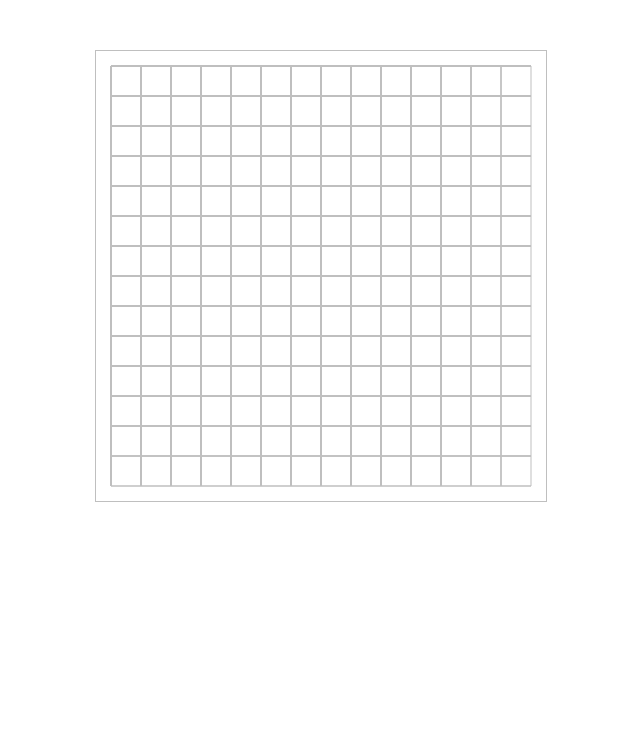
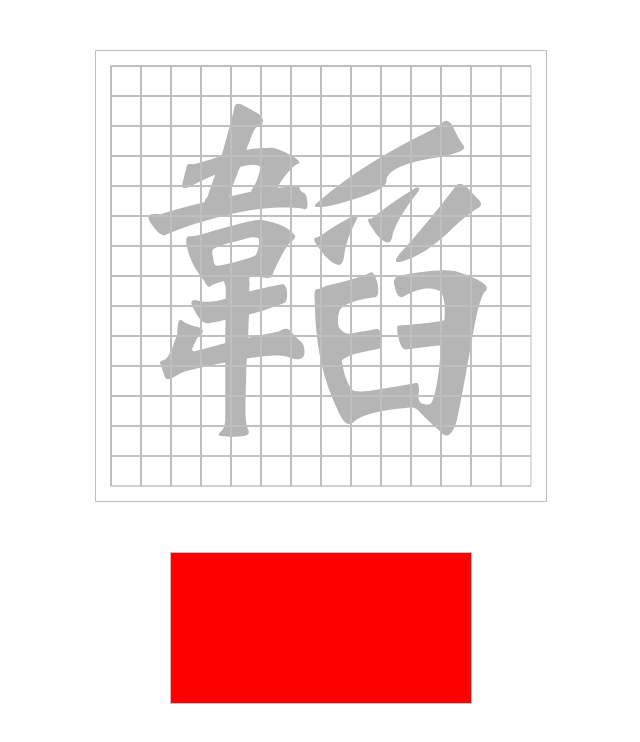
Before and after one commit to ChrisWen960216/five-in-a-row, a React app: page / in a window 1280 px wide. Shown: the top 742 px of the page, without its empty margins (319-959 px from the left). Built offline with nearby package versions, Linux system fonts and the light colour scheme.

Commit message:
Adding background img

```diff
--- a/public/index.html
+++ b/public/index.html
@@ -26,6 +26,7 @@
       You need to enable JavaScript to run this app.
     </noscript>
     <div id="root"></div>
+    <canvas style="background-color: red"></canvas>
     <!--
       This HTML file is a template.
       If you open it directly in the browser, you will see an empty page.
--- a/src/components/Board.js
+++ b/src/components/Board.js
@@ -1,5 +1,5 @@
 import React, { Component } from 'react';
-
+import logo from '../img/logo.png';
 import '../style/Board.scss';
 
 export default class Board extends Component {
@@ -28,12 +28,14 @@ export default class Board extends Component {
   }
 
   componentDidMount() {
-    console.log(this.state);
+    // const logo = new Image();
+    // logo.src = '../img/logo.png';
+    // console.log(logo);
     this.drawChessBoard();
   }
 
   componentDidUpdate() {
-    console.log(this.state.chessBoard);
+    // console.log(this.state.chessBoard);
     this.win();
     // console.log(this.state);
     // const { chessBoard } = this.state;
@@ -99,7 +101,8 @@ export default class Board extends Component {
 
   // 用户下棋
   onClick(e) {
-    e.persist();
+    // e.persist();
+    // console.log(e)
     // const e = ev || window.event;
     const { over, me, chessBoard } = this.state;
     const { nativeEvent } = e;
@@ -138,9 +141,10 @@ export default class Board extends Component {
       }
     }
   }
+
   render() {
     return (
-      <canvas id='chessboard' width='450' height='450' ref={canvas => { this._canvas = canvas; }} onClick={this.onClick}></canvas>
+      <canvas id='chessboard' style={{'background': `url(${logo}) center`}} width='450' height='450' ref={canvas => { this._canvas = canvas; } } onClick={this.onClick}></canvas>
     );
   }
 }
```
Also changed, not shown: src/img/logo.png (added).
